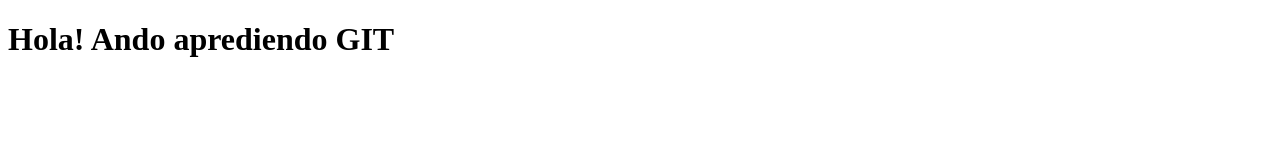
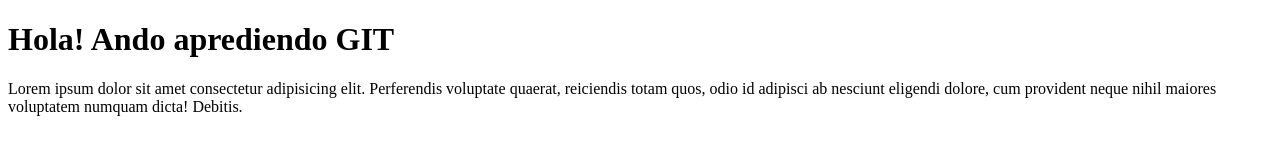
Before and after one commit to AndreaRodriguezDG/aprendiendo-Git, a plain HTML site: page index.html in a window 1280 px wide. Drawn offline with Linux system fonts and the light colour scheme.

Commit message:
Agregue un texto en el index.html

```diff
--- a/index.html
+++ b/index.html
@@ -8,5 +8,6 @@
 </head>
 <body>
     <h1>Hola! Ando aprediendo GIT</h1>
+    <p>Lorem ipsum dolor sit amet consectetur adipisicing elit. Perferendis voluptate quaerat, reiciendis totam quos, odio id adipisci ab nesciunt eligendi dolore, cum provident neque nihil maiores voluptatem numquam dicta! Debitis.</p>
 </body>
 </html>
```
